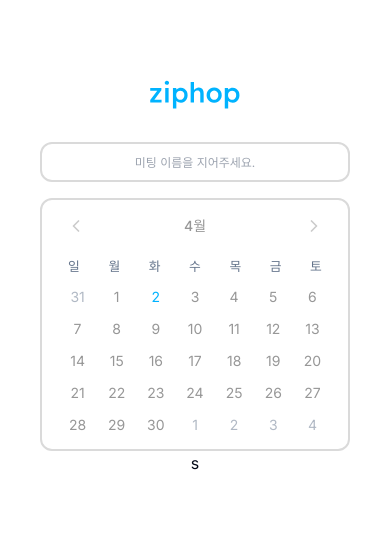
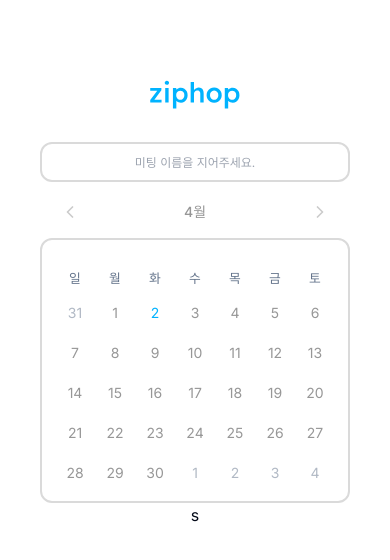
Before and after one commit to hayamaster/ziphop, a Next.js app: page / in a window 390 px wide. Shown: the top 560 px of the page. Built offline with nearby package versions, Linux system fonts and the light colour scheme.

Commit message:
feat: 달력 반응형 디자인

```diff
--- a/src/app/page.tsx
+++ b/src/app/page.tsx
@@ -32,6 +32,7 @@
           placeholder="미팅 이름을 지어주세요."
           className="w-full px-4 py-2 border-2 border-[#DADADA] rounded-xl placeholder:text-xs text-sm text-center focus:border-[#00B2FF] focus:outline-none"
         />
+        <div className="relative w-screen mobile:w-full mt-10 justify-center items-center">
           <Calendar
             mode="multiple"
             selected={days}
@@ -43,6 +44,7 @@
             }`}
           />
         </div>
+      </div>
 
       <div>s</div>
     </main>
--- a/src/components/ui/calendar.tsx
+++ b/src/components/ui/calendar.tsx
@@ -5,7 +5,6 @@
 import { DayPicker } from "react-day-picker";
 
 import { cn } from "@/lib/utils";
-import { buttonVariants } from "@/components/ui/button";
 
 export type CalendarProps = React.ComponentProps<typeof DayPicker>;
 
@@ -18,24 +17,24 @@
   return (
     <DayPicker
       showOutsideDays={showOutsideDays}
-      className={cn("py-3 px-4 w-full", className)}
+      className={cn("p-3 w-screen mobile:w-full", className)}
       classNames={{
         months: "flex flex-col sm:flex-row space-y-4 sm:space-x-4 sm:space-y-0",
         month: "space-y-4",
         caption:
-          "flex justify-center pt-1 relative items-center text-[#979797]",
+          "flex justify-center pb-4 items-center text-[#979797] z-30 absolute top-0 left-1/2 transform -translate-x-1/2 -translate-y-full w-full",
         caption_label: "text-sm font-medium",
         nav: "space-x-1 flex items-center",
         nav_button: "h-7 w-7 bg-transparent p-0 opacity-50 hover:opacity-100",
-        nav_button_previous: "absolute left-2",
-        nav_button_next: "absolute right-0",
+        nav_button_previous: "absolute left-5",
+        nav_button_next: "absolute right-3",
         table: "w-full border-collapse space-y-1",
-        head_row: "flex justify-between w-full mt-1 px-1",
+        head_row: "flex justify-center gap-2",
         head_cell:
-          "text-muted-foreground w-6 rounded-md font-normal text-[0.8rem]",
-        row: "flex w-full gap-2 mt-2 justify-between px-1",
-        cell: "h-6 w-6 w-full text-center text-sm p-0 relative text-[#979797] focus-within:relative focus-within:z-20",
-        day: "h-6 w-6 p-0 font-normal aria-selected:opacity-100 rounded-full hover:rounded-full",
+          "text-muted-foreground rounded-md w-8 font-normal text-[0.8rem]",
+        row: "flex w-full mt-2 gap-2 justify-center",
+        cell: "h-8 w-8 text-center text-sm p-0 relative text-[#979797] focus-within:relative focus-within:z-20",
+        day: "h-8 w-8 p-0 font-normal aria-selected:opacity-100 rounded-full hover:rounded-full hover:bg-[#77d3fb]",
         day_range_end: "day-range-end",
         day_selected: "rounded-full bg-[#00B2FF] text-white",
         day_today: "text-[#00B2FF]",
```
Lines whose indentation alone changed are shown as unchanged.
